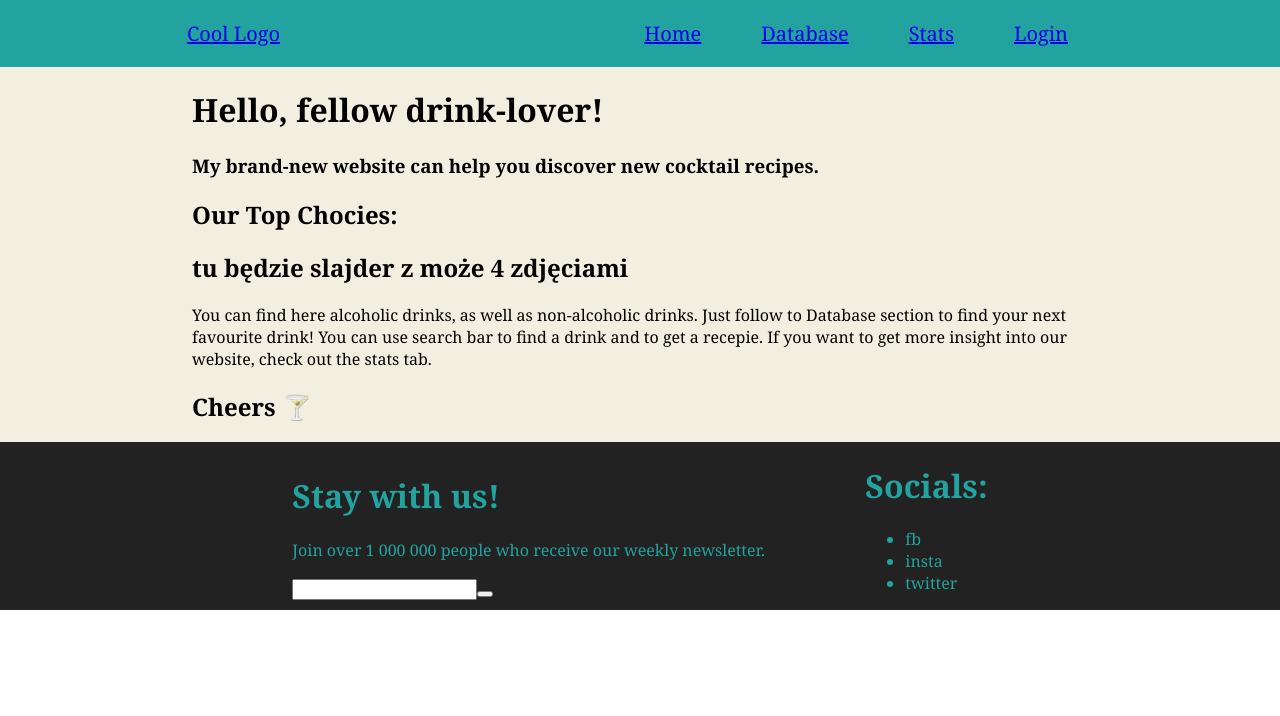
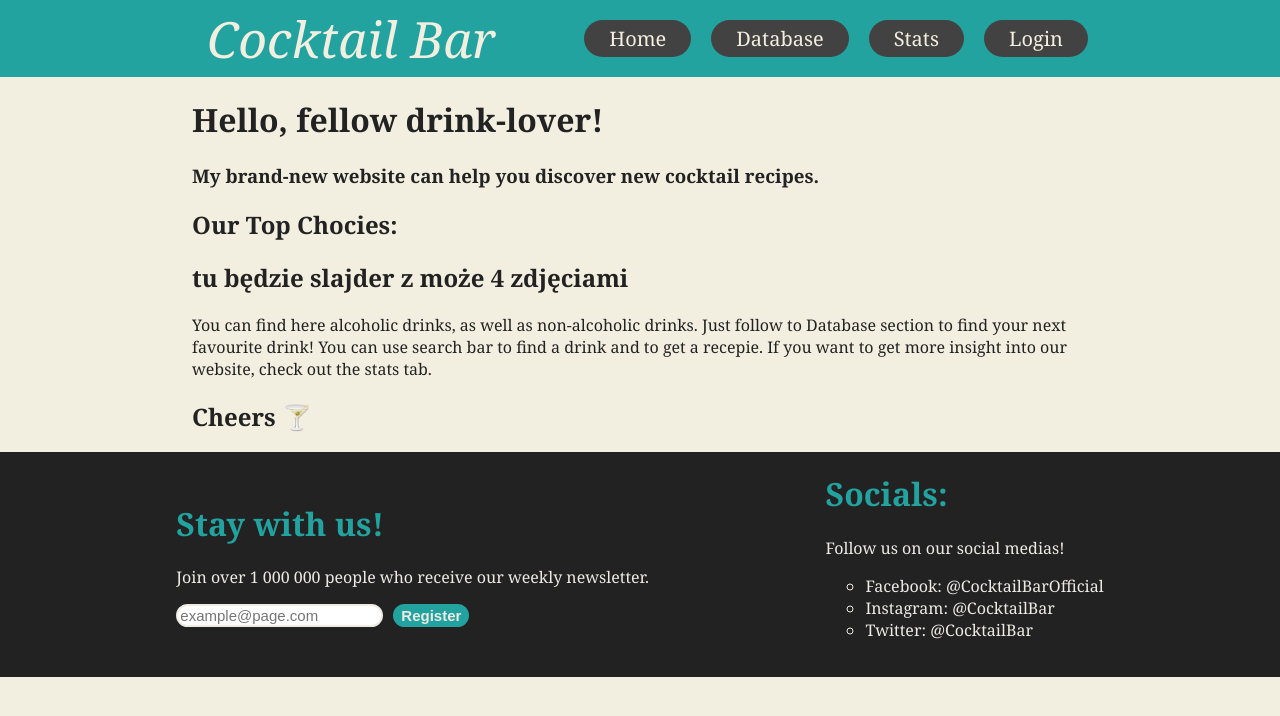
Before and after one commit to Karol-2/Projekt_Frontend, a React (Create React App) app in the folder my-app/: page / in a window 1280 px wide. Shown: the top 716 px of the page. Built offline with nearby package versions, Linux system fonts and the light colour scheme.

Commit message:
Complex Styling - NavBar & Footer
Improved buttons design
New logo
Added styled footer
Added Neon error message for page not found

```diff
--- a/my-app/public/index.html
+++ b/my-app/public/index.html
@@ -4,6 +4,7 @@
     <meta charset="utf-8" />
     <meta name="viewport" content="width=device-width, initial-scale=1" />
     <title>Cocktail Bar</title>
+    <link rel="stylesheet" href="root.css" />
   </head>
   <body>
     <noscript>You need to enable JavaScript to run this app.</noscript>
--- /dev/null
+++ b/my-app/public/root.css
@@ -0,0 +1,3 @@
+body > #root > div {
+  height: 100vh;
+}
--- a/my-app/src/components/Footer/Footer.js
+++ b/my-app/src/components/Footer/Footer.js
@@ -7,17 +7,18 @@ const Footer = () => {
       <div className="newsletter">
         <h1>Stay with us!</h1>
         <p>Join over 1 000 000 people who receive our weekly newsletter.</p>
-        <div>
-          <input type="text"></input>
-          <button></button>
+        <div className="e-mail">
+          <input type="text" placeholder="example@page.com"></input>
+          <button>Register</button>
         </div>
       </div>
       <div className="socials">
         <h1>Socials:</h1>
+        <p>Follow us on our social medias!</p>
         <ul>
-          <li>fb</li>
-          <li>insta</li>
-          <li>twitter</li>
+          <li>Facebook: @CocktailBarOfficial</li>
+          <li>Instagram: @CocktailBar</li>
+          <li>Twitter: @CocktailBar</li>
         </ul>
       </div>
     </div>
--- a/my-app/src/components/Footer/Footer.scss
+++ b/my-app/src/components/Footer/Footer.scss
@@ -7,7 +7,47 @@ div.footer {
   display: flex;
   justify-content: space-evenly;
   align-items: center;
+  padding: 20px 0;
+
+  h1 {
+    margin-top: 0;
+  }
+
+  p,
+  li {
+    color: $lighter;
+  }
+
   div {
     background-color: $darker;
   }
+  div.newsletter {
+    div {
+      display: flex;
+      justify-content: flex-start;
+      gap: 10px;
+
+      button,
+      input {
+        border-radius: 20px;
+        font-size: 15px;
+      }
+      input {
+        border: 2px solid $lighter;
+      }
+      button {
+        border: 2px solid $primary;
+        background-color: $primary;
+        color: $lighter;
+        font-weight: bold;
+        cursor: pointer;
+      }
+    }
+  }
+
+  div.socials {
+    ul {
+      list-style: circle;
+    }
+  }
 }
--- a/my-app/src/components/Navbar/Navbar.js
+++ b/my-app/src/components/Navbar/Navbar.js
@@ -6,7 +6,7 @@ const Navbar = () => {
   return (
     <nav>
       <p>
-        <Link to="/">Cool Logo</Link>
+        <Link to="/">Cocktail Bar</Link>
       </p>
       <ul>
         <CustomLink to="/">Home</CustomLink>
--- a/my-app/src/components/Navbar/Navbar.scss
+++ b/my-app/src/components/Navbar/Navbar.scss
@@ -3,26 +3,45 @@
 
 nav {
   @include restricted_width();
+
+  * {
+    text-decoration: none;
+    color: $secondary;
+  }
   background-color: $primary;
+  color: $secondary;
   display: flex;
   justify-content: space-between;
   align-items: center;
   text-decoration: none;
   font-size: 20px;
+
   p {
     position: relative;
     right: 5px;
     cursor: pointer;
+    font-size: 50px;
+    margin: 0 20px;
+    font-style: italic;
   }
   ul {
     display: flex;
     flex-direction: row;
     list-style: none;
     gap: 20px;
-    cursor: pointer;
   }
   li {
     display: inline-block;
-    padding: 0 20px;
+    padding: 5px 25px;
+    cursor: pointer;
+    background-color: $dark;
+    border-radius: 25px;
+
+    &:hover {
+      font-weight: bold;
+    }
+    &:focus-visible {
+      color: red;
+    }
   }
 }
--- /dev/null
+++ b/my-app/src/routes/Notfound/NotFound.scss
@@ -0,0 +1,25 @@
+@import "./../../styles/variables";
+
+div.error-message {
+  color: #fff;
+  text-shadow: 0 0 7px #fff, 0 0 10px #fff, 0 0 21px #fff,
+    0 0 42px rgb(255, 0, 0), 0 0 82px rgb(255, 0, 0), 0 0 92px rgb(255, 0, 0),
+    0 0 102px rgb(255, 0, 0), 0 0 151px rgb(255, 0, 0);
+  background-color: $darker;
+  border-radius: 25px;
+
+  h1,
+  h2 {
+    text-align: center;
+    text-transform: uppercase;
+    font-weight: 400;
+  }
+
+  h1 {
+    font-size: 4.2rem;
+  }
+
+  h2 {
+    font-size: 1.8rem;
+  }
+}
--- a/my-app/src/routes/Notfound/Notfound.js
+++ b/my-app/src/routes/Notfound/Notfound.js
@@ -1,11 +1,12 @@
 import React from "react";
 import { useLocation } from "react-router-dom";
+import "./NotFound.scss";
 
 const NotFound = () => {
   return (
-    <div>
-      <h1>Error</h1>
-      <h1>Nie znaleziono elementu: {useLocation().pathname}</h1>
+    <div className="error-message">
+      <h1>Error 404</h1>
+      <h2>PAGE: "{useLocation().pathname.toUpperCase()}" NOT FOUND</h2>
     </div>
   );
 };
--- a/my-app/src/styles/_functions.scss
+++ b/my-app/src/styles/_functions.scss
@@ -2,5 +2,5 @@
   padding: 0 15%;
 }
 @mixin restricted_width_smaller() {
-  padding: 0 10%;
+  padding: 0 20%;
 }
--- a/my-app/src/styles/app.scss
+++ b/my-app/src/styles/app.scss
@@ -3,4 +3,5 @@
 
 div.page-content {
   @include restricted_width();
+  color: $darker;
 }
```
